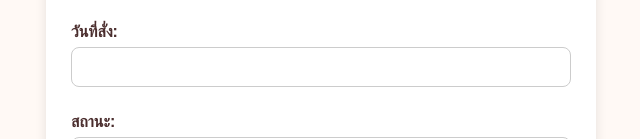
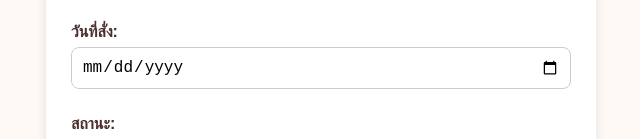
Before and after one commit to sitthipron2537/namtan-shop, a plain HTML site: page index.html in a window 1280 px wide. Shown: the part 390-529 px from the top of the page, without its empty margins (319-959 px from the left). Drawn offline with Linux system fonts and the light colour scheme.

Commit message:
index.html

```diff
--- a/index.html
+++ b/index.html
@@ -34,7 +34,7 @@
       display: block;
     }
 
-    input[type="text"] {
+    input[type="text"], input[type="date"] {
       width: 100%;
       padding: 10px;
       margin-top: 6px;
@@ -81,7 +81,7 @@
     <input type="text" name="total_product" required>
 
     <label>วันที่สั่ง:</label>
-    <input type="text" name="date" required>
+    <input type="date" name="date" required>
 
     <label>สถานะ:</label>
     <input type="text" name="status" required>
```
